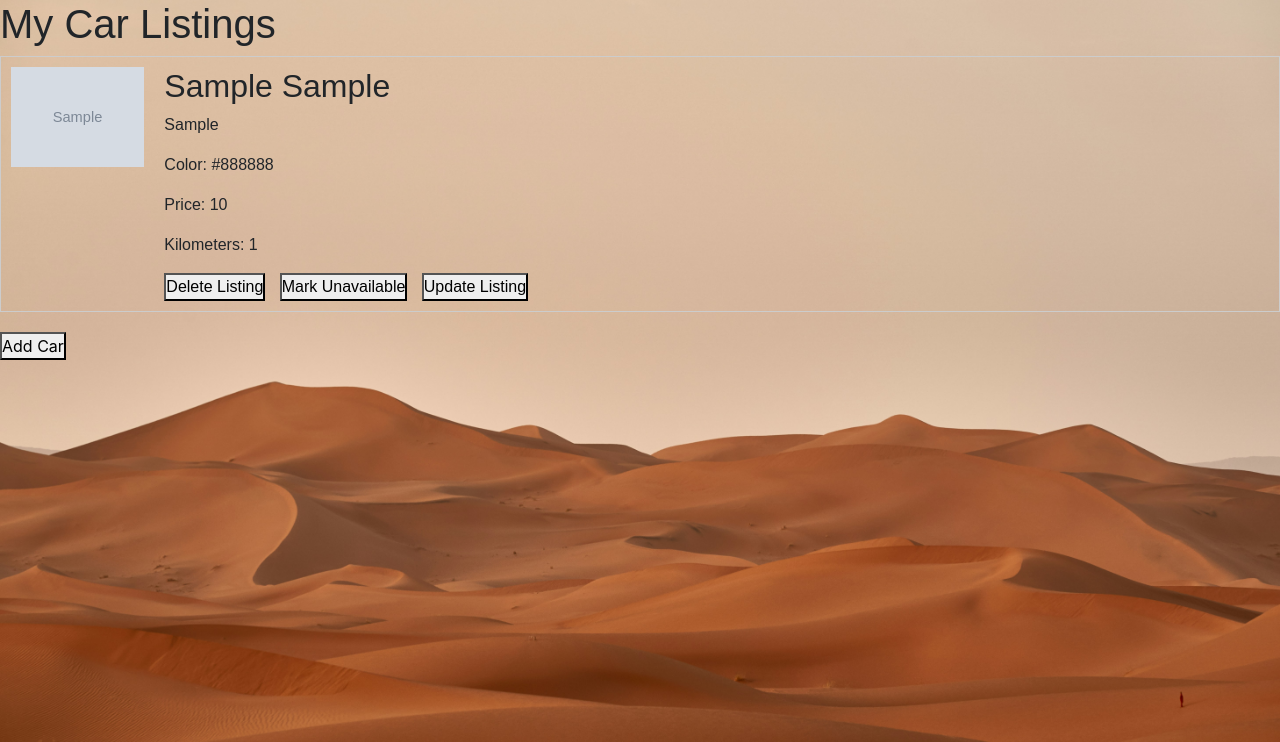
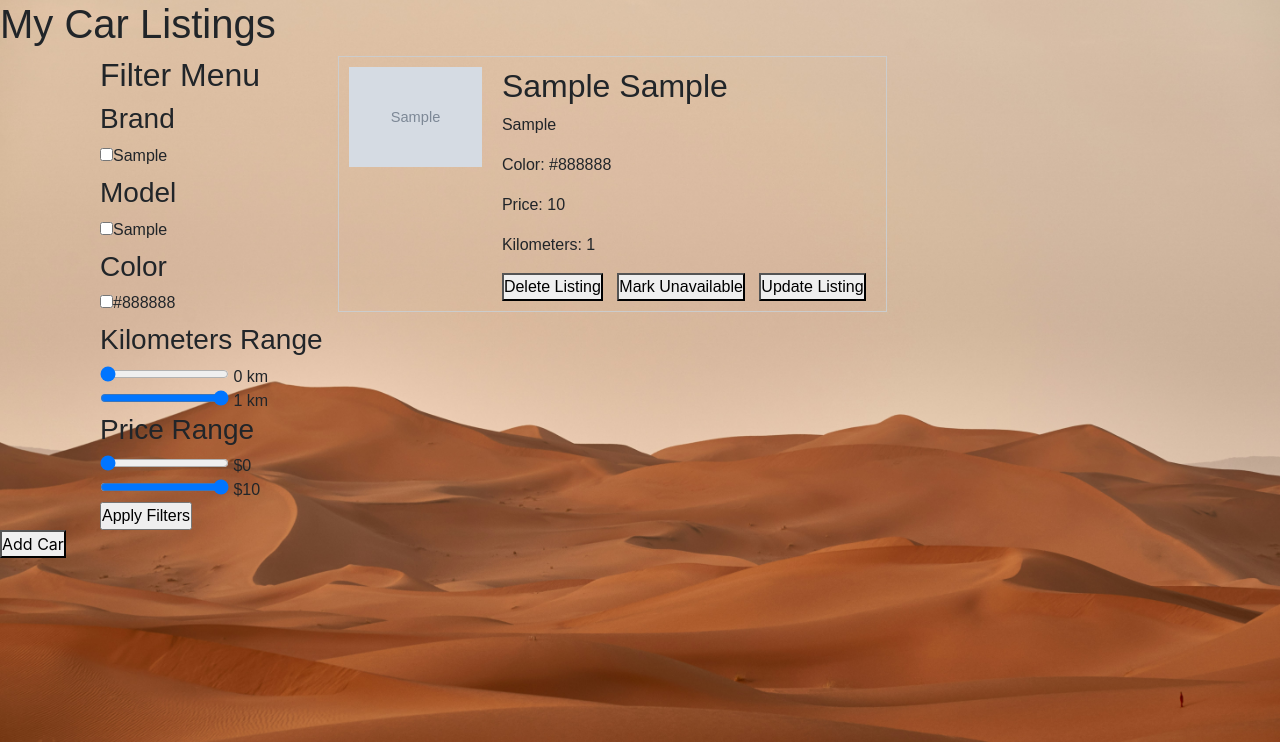
Before and after one commit to OussemaNehdi/Carya.tn, a PHP site: page /Mini-PHP-Project/carya.tn/templates/listing.php in a window 1280 px wide. Shown: the part 58-800 px from the top of the page. Run offline with PHP 8.4, Linux system fonts and the light colour scheme; the visitor is signed in with stand-in values (Sample User, id 1); tables that the repository leaves empty hold one stand-in row (values such as "Sample post"); grey boxes marked "Sample" are stand-in pictures.

Commit message:
Added filter for the listing page and updated form logic to secure it against sqli union attacks

```diff
--- a/carya.tn/Templates/filter_menu.php
+++ b/carya.tn/Templates/filter_menu.php
@@ -6,6 +6,8 @@
 
 include_once $_SERVER['DOCUMENT_ROOT'] . '/Mini-PHP-Project/carya.tn/src/Model/car.php';
 include_once $_SERVER['DOCUMENT_ROOT'] . '/Mini-PHP-Project/carya.tn/src/Controllers/dynamic_filter_menu_data.php';
+
+$filter_data = Car::constructFilterQuery($_GET);
 
 ?>
 <!DOCTYPE html>
@@ -20,30 +22,29 @@ include_once $_SERVER['DOCUMENT_ROOT'] . '/Mini-PHP-Project/carya.tn/src/Control
     <div class="container">
         <div class="filter-menu">
             <h2>Filter Menu</h2>
-            <form action="rent_car.php" method="GET">
+            <form action="http://localhost/Mini-PHP-Project/carya.tn/src/controllers/filter_controller.php" method="POST">
                 <h3>Brand</h3>
                 <?php foreach ($brands as $brand): ?>
-                    <label><input type="checkbox" name="brand[]" value="<?php echo $brand; ?>" <?php if (isset($_GET['brand']) && in_array($brand, $_GET['brand'])) echo 'checked'; ?>><?php echo $brand; ?></label><br>
+                    <label><input type="checkbox" name="brand[]" value="<?php echo $brand; ?>" <?php if (isset($filter_data['brand']) && in_array($brand, $filter_data['brand'])) echo 'checked'; ?>><?php echo $brand; ?></label><br>
                 <?php endforeach; ?>
 
                 <h3>Model</h3>
                 <?php foreach ($models as $model): ?>
-                    <label><input type="checkbox" name="model[]" value="<?php echo $model; ?>" <?php if (isset($_GET['model']) && in_array($model, $_GET['model'])) echo 'checked'; ?>><?php echo $model; ?></label><br>
+                    <label><input type="checkbox" name="model[]" value="<?php echo $model; ?>" <?php if (isset($filter_data['model']) && in_array($model, $filter_data['model'])) echo 'checked'; ?>><?php echo $model; ?></label><br>
                 <?php endforeach; ?>
 
                 <h3>Color</h3>
                 <?php foreach ($colors as $color): ?>
-                    <label><input type="checkbox" name="color[]" value="<?php echo $color; ?>" <?php if (isset($_GET['color']) && in_array($color, $_GET['color'])) echo 'checked'; ?>><?php echo $color; ?></label><br>
+                    <label><input type="checkbox" name="color[]" value="<?php echo $color; ?>" <?php if (isset($filter_data['color']) && in_array($color, $filter_data['color'])) echo 'checked'; ?>><?php echo $color; ?></label><br>
                 <?php endforeach; ?>
 
                 <h3>Kilometers Range</h3>
-                <input type="range" id="km_min" name="km_min" min="0" max="<?php echo $max_km; ?>" value="<?php echo isset($_GET['km_min']) ? $_GET['km_min'] : '0'; ?>"> <span id="km_min_val"><?php echo isset($_GET['km_min']) ? $_GET['km_min'] : '0'; ?></span> km<br>
-                <input type="range" id="km_max" name="km_max" min="0" max="<?php echo $max_km; ?>" value="<?php echo isset($_GET['km_max']) ? $_GET['km_max'] : $max_km; ?>"> <span id="km_max_val"><?php echo isset($_GET['km_max']) ? $_GET['km_max'] : $max_km; ?></span> km<br>
+                <input type="range" id="km_min" name="km_min" min="0" max="<?php echo $max_km; ?>" value="<?php echo isset($filter_data['km_min']) ? $filter_data['km_min'][0] : '0'; ?>"> <span id="km_min_val"><?php echo isset($filter_data['km_min']) ? $filter_data['km_min'][0] : '0'; ?></span> km<br>
+                <input type="range" id="km_max" name="km_max" min="0" max="<?php echo $max_km; ?>" value="<?php echo isset($filter_data['km_max']) ? $filter_data['km_max'][0] : $max_km; ?>"> <span id="km_max_val"><?php echo isset($filter_data['km_max']) ? $filter_data['km_max'][0] : $max_km; ?></span> km<br>
 
                 <h3>Price Range</h3>
-                <input type="range" id="price_min" name="price_min" min="0" max="<?php echo $max_price; ?>" value="<?php echo isset($_GET['price_min']) ? $_GET['price_min'] : '0'; ?>"> $<span id="price_min_val"><?php echo isset($_GET['price_min']) ? $_GET['price_min'] : '0'; ?></span><br>
-                <input type="range" id="price_max" name="price_max" min="0" max="<?php echo $max_price; ?>" value="<?php echo isset($_GET['price_max']) ? $_GET['price_max'] : $max_price; ?>"> $<span id="price_max_val"><?php echo isset($_GET['price_max']) ? $_GET['price_max'] : $max_price; ?></span><br>
-
+                <input type="range" id="price_min" name="price_min" min="0" max="<?php echo $max_price; ?>" value="<?php echo isset($filter_data['price_min']) ? $filter_data['price_min'][0] : '0'; ?>"> $<span id="price_min_val"><?php echo isset($filter_data['price_min']) ? $filter_data['price_min'][0] : '0'; ?></span><br>
+                <input type="range" id="price_max" name="price_max" min="0" max="<?php echo $max_price; ?>" value="<?php echo isset($filter_data['price_max']) ? $filter_data['price_max'][0] : $max_price; ?>"> $<span id="price_max_val"><?php echo isset($filter_data['price_max']) ? $filter_data['price_max'][0] : $max_price; ?></span><br>
                 <input type="submit" value="Apply Filters">
             </form>
         </div>
--- a/carya.tn/Templates/listing.php
+++ b/carya.tn/Templates/listing.php
@@ -21,7 +21,12 @@ if (!isset($_SESSION['user_id'])) {
 
 $user_id = $_SESSION['user_id'];
 $user = User::getUserById($user_id);
-$owned_cars = $user->getCarsByOwnerId();
+if (isset($_GET) && !empty($_GET)) {
+    $filters = Car::constructFilterQuery($_GET);
+    $owned_cars = $user->getCarsByOwnerId($filters);
+} else {
+    $owned_cars = $user->getCarsByOwnerId();
+}
 ?>
 <!DOCTYPE html>
 <html lang="en">
@@ -85,6 +90,9 @@ $owned_cars = $user->getCarsByOwnerId();
             background-color: rgba(0, 0, 0, 0.5);
             z-index: 999;
         }
+        .container {
+            display: flex;
+        }
     </style>
 </head>
 <body>
@@ -111,7 +119,11 @@ $owned_cars = $user->getCarsByOwnerId();
             });
         });
     </script>
-
+    <div class="container">
+        <div class="filter-menu">
+                <?php include $_SERVER['DOCUMENT_ROOT'] . '/Mini-PHP-Project/carya.tn/Templates/filter_menu.php'; ?>
+            </div>
+        <div>
     <?php foreach ($owned_cars as $car): ?>
     <div class="car-listing">
         <div class="car-image">
@@ -164,6 +176,8 @@ $owned_cars = $user->getCarsByOwnerId();
         </div>
     </div>
     <?php endforeach; ?>
+        </div>
+    </div>
 </body>
 </html>
 
--- a/carya.tn/src/Model/Car.php
+++ b/carya.tn/src/Model/Car.php
@@ -40,10 +40,14 @@ class Car {
     }
 
     // Method to get all cars
-    public static function getAllCars() {
+    public static function getAllCars($availability = null) {
         global $pdo;
         try {
-            $sql = "SELECT * FROM cars";
+            if ($availability === 1) {
+                $sql = "SELECT * FROM cars WHERE available = 1";
+            } else {
+                $sql = "SELECT * FROM cars";
+            }
             $stmt = $pdo->query($sql);
             $cars = [];
             while ($row = $stmt->fetch(PDO::FETCH_ASSOC)) {
@@ -246,31 +250,83 @@ class Car {
         }
     }
 
-    public static function getFilteredCars($whereClause) {
+    // Static method to construct filter query
+    public static function constructFilterQuery($filters) {
+        $params = [];
+
+        foreach ($filters as $key => $value) {
+            if (!is_array($value)) {
+                // If the value is not an array, split it into an array using comma as delimiter
+                $params[$key] = explode(',', $value);
+            } else {
+                // If the value is already an array, keep it as is
+                $params[$key] = $value;
+            }
+        }
+
+        return $params;
+    }
+
+
+    public static function getFilteredCars($filters, $id = null, $availability = null) {
         global $pdo;
         try {
             // Construct the SQL query to fetch cars with applied filters
-            $sql = "SELECT * FROM cars";
-            if (!empty($whereClause)) {
-                $sql .= " WHERE $whereClause";
+            if ($id === null) {
+                $sql = "SELECT * FROM cars WHERE 1";
+            } else {
+                $sql = "SELECT * FROM cars WHERE owner_id = $id";
             }
-            $stmt = $pdo->query($sql);
+
+            if ($availability === 1) {
+                $sql .= " AND available = 1";
+            }
+
+            $conditions = [];
+            $params = [];
+
+            // Construct conditions for each filter parameter
+            if (isset($filters['brand'])) {
+                $conditions[] = "brand IN (" . rtrim(str_repeat("?,", count($filters['brand'])), ',') . ")";
+                $params = array_merge($params, $filters['brand']);
+            }
+            if (isset($filters['model'])) {
+                $conditions[] = "model IN (" . rtrim(str_repeat("?,", count($filters['model'])), ',') . ")";
+                $params = array_merge($params, $filters['model']);
+            }
+            if (isset($filters['color'])) {
+                $conditions[] = "color IN (" . rtrim(str_repeat("?,", count($filters['color'])), ',') . ")";
+                $params = array_merge($params, $filters['color']);
+            }
+            if (isset($filters['km_min']) && isset($filters['km_max'])) {
+                $conditions[] = "km BETWEEN ? AND ?";
+                $params[] = $filters['km_min'][0];
+                $params[] = $filters['km_max'][0];
+            }
+            if (isset($filters['price_min']) && isset($filters['price_max'])) {
+                $conditions[] = "price BETWEEN ? AND ?";
+                $params[] = $filters['price_min'][0];
+                $params[] = $filters['price_max'][0];
+            }
+
+            // Append conditions to the query if any
+            if (!empty($conditions)) {
+                $sql .= " AND " . implode(" AND ", $conditions);
+            }
+
+            // Prepare and execute the statement
+            $stmt = $pdo->prepare($sql);
+
+
+            $stmt->execute($params);
 
             // Fetch cars from the database
             $cars = [];
             while ($row = $stmt->fetch(PDO::FETCH_ASSOC)) {
-                $car = new Car(
-                    $row['id'],
-                    $row['brand'],
-                    $row['model'],
-                    $row['color'],
-                    $row['image'],
-                    $row['km'],
-                    $row['price'],
-                    $row['owner_id']
-                );
+                $car = Car::getCarFromRow($row);
                 $cars[] = $car;
             }
+
             return $cars;
         } catch (PDOException $e) {
             // Log error and rethrow the exception
@@ -281,8 +337,6 @@ class Car {
 
 
 
-
-
     /////////////// END SERVICES RENT A CAR SECTION
 }
 ?>
--- a/carya.tn/src/Model/User.php
+++ b/carya.tn/src/Model/User.php
@@ -173,10 +173,16 @@ class User {
     }
 
     // Method to get cars by owner ID
-    public function getCarsByOwnerId() {
+    public function getCarsByOwnerId($filter = null) {
         global $pdo;
         try {
-            $sql = "SELECT * FROM cars WHERE owner_id = ?";
+            if ($filter) {
+                $filter = Car::constructFilterQuery($filter);
+                $cars = Car::getFilteredCars($filter, $this->id);
+                return $cars;
+            } else {
+                $sql = "SELECT * FROM cars WHERE owner_id = ?";
+            }
             $stmt = $pdo->prepare($sql);
             $stmt->execute([$this->id]);
             $cars = [];
```
Also changed, not shown: carya.tn/Templates/admin_dashboard.php (+6 -2 lines), carya.tn/Templates/rent_car.php (+10 -0 lines), carya.tn/src/Controllers/fetch_cars.php (+7 -36 lines), carya.tn/src/Controllers/filter_controller.php (added, +51 -0 lines), carya.tn/Resources/car_images/3_series.jpg, carya.tn/Resources/car_images/cover-r4x3w1200-5c77b43d46da7-ferrari-f8-tributo-jpeg.jpg (added).
